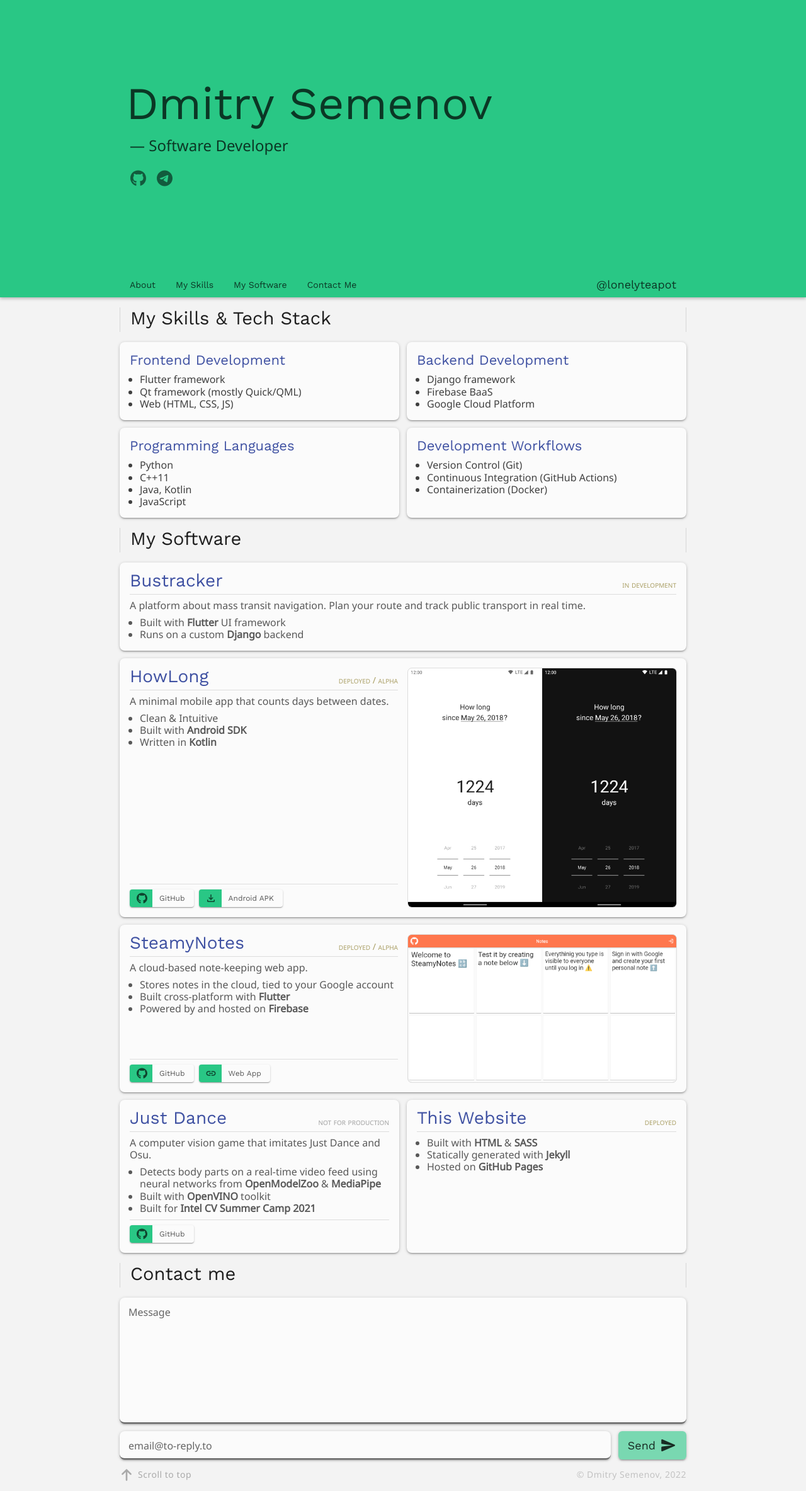
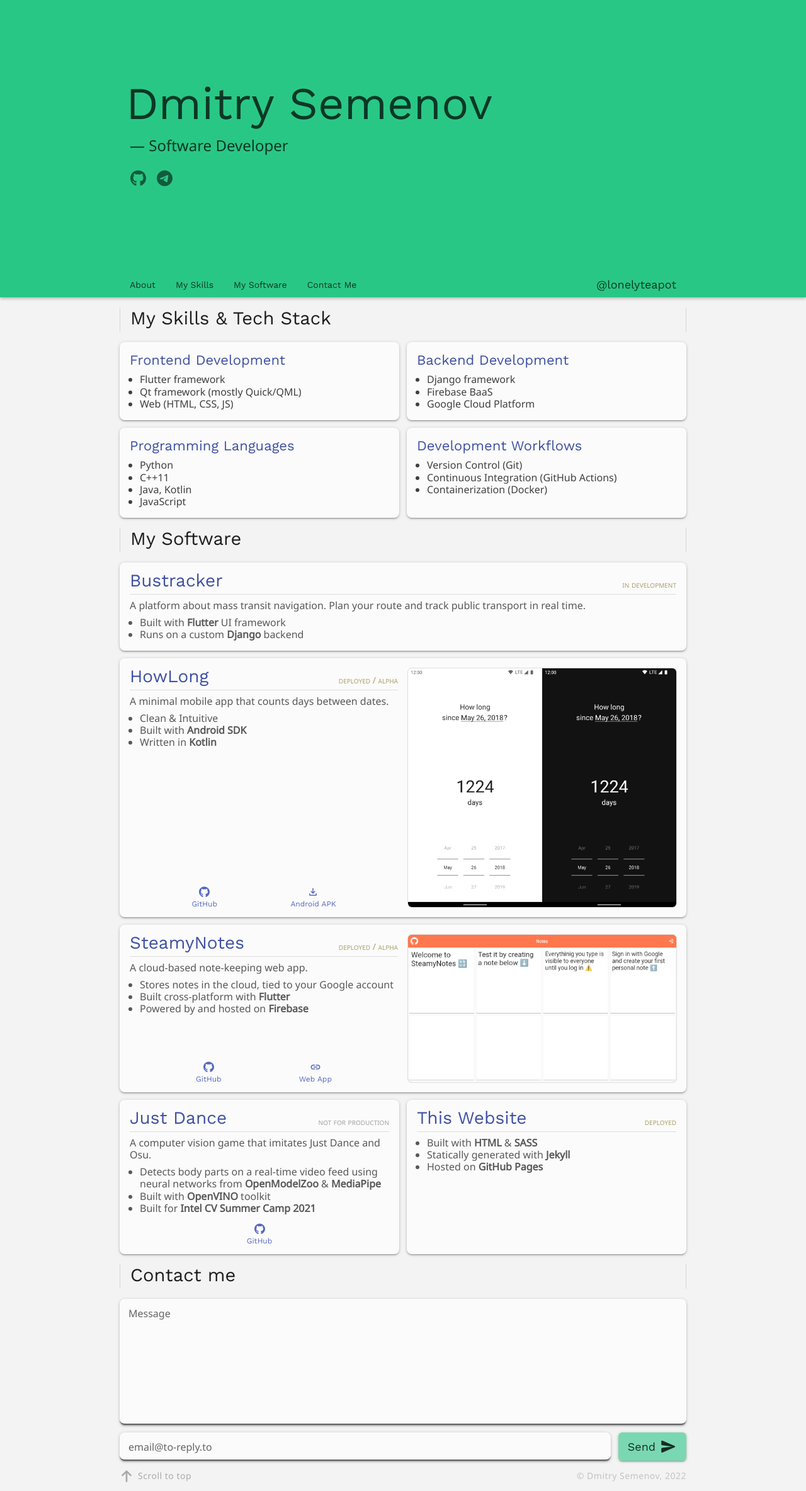
Before and after one commit to lonelyteapot/lonelyteapot.github.io, a Jekyll site: the page built from pages/index.html, in a window 1280 px wide. Shown: the whole page at 63% size. Built offline with Jekyll 4.4.1, drawn with Linux system fonts in a browser that asks for light colours.

Commit message:
Change project links styling

```diff
--- /dev/null
+++ b/_sass/components/vertical-link.scss
@@ -0,0 +1,16 @@
+.vertical-link {
+    display: flex;
+    flex-direction: column-reverse;
+    align-items: center;
+    gap: 0.25em;
+    padding: 0.5em;
+    border-radius: 8px;
+    font-size: 0.75rem;
+    font-family: $header-font;
+    color: lighten($secondary-color, 10%);
+    transition: background-color 200ms;
+
+    &:hover, &:focus {
+        background-color: transparentize(black, 0.95);
+    }
+}
--- a/css/index.scss
+++ b/css/index.scss
@@ -12,6 +12,7 @@ ignore {$front-matter: lint};
 @import 'components/button';
 @import 'components/card';
 @import 'components/divided-button';
+@import 'components/vertical-link';
 
 #skills > ul > li {
     gap: 0.5rem;
@@ -80,10 +81,10 @@ ignore {$front-matter: lint};
 
     .links {
         display: flex;
-        gap: 0.5rem;
+        justify-content: space-evenly;
+        gap: 0.25rem;
+        margin: -0.5rem;
         margin-top: auto;
-        padding-top: 0.5rem;
-        border-top: 1px solid rgba(0, 0, 0, 0.12);
     }
 }
 
--- a/pages/index.html
+++ b/pages/index.html
@@ -41,7 +41,7 @@ permalink: /
                     {% if project.links %}
                     <div class="links">
                         {% for link in project.links %}
-                        <a class="divided-button icon {{ link.type }}" href="{{ link.href }}" target="_blank">
+                        <a class="vertical-link icon {{ link.type }}" href="{{ link.href }}" target="_blank">
                             <span>{{ link.text }}</span>
                         </a>
                         {% endfor %}
```
